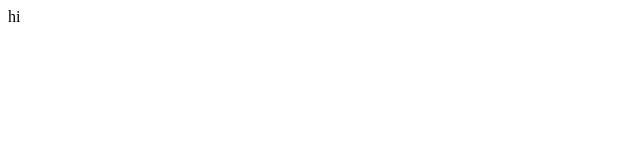
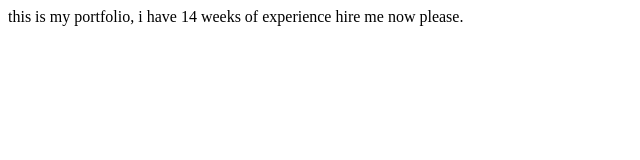
Before and after one commit to rlatimer89/rlatimer89.github.io, a plain HTML site: page index.html in a window 1280 px wide. Shown: the whole page, without its empty margins (0-640 px from the left). Drawn offline with Linux system fonts and the light colour scheme.

Commit message:
portfolio

```diff
--- a/index.html
+++ b/index.html
@@ -9,4 +9,4 @@
 
 </body>
 </html>
-hi
+this is my portfolio, i have 14 weeks of experience hire me now please.
```
